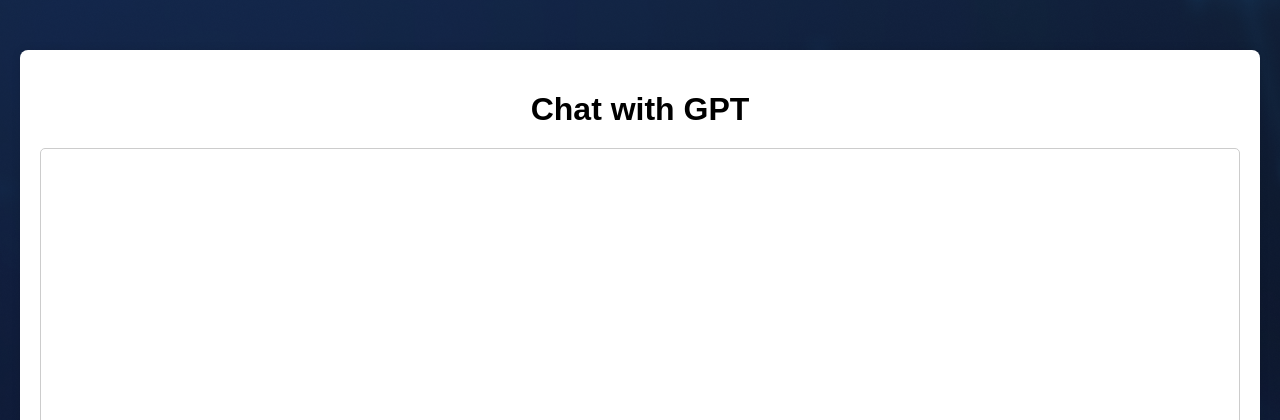
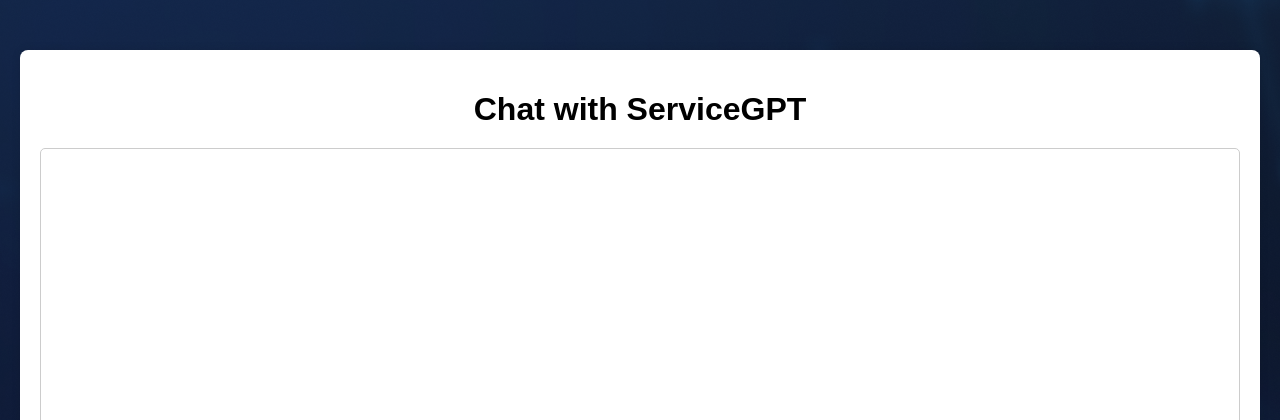
Before and after one commit to xue947441187/daasChart, a Flask app: page /chart in a window 1280 px wide. Shown: the top 420 px of the page. Run offline with Flask 3, Linux system fonts and the light colour scheme.

Commit message:
修改名称Chat with ServiceGPT

```diff
--- a/templates/chart.html
+++ b/templates/chart.html
@@ -3,7 +3,7 @@
 <head>
     <meta charset="UTF-8">
     <meta name="viewport" content="width=device-width, initial-scale=1.0">
-    <title>Chat with GPT</title>
+    <title>Chat with ServiceGPT</title>
     <style>
         body {
             font-family: Arial, sans-serif;
@@ -84,7 +84,7 @@
 </head>
 <body>
 <div class="container">
-    <h1>Chat with GPT</h1>
+    <h1>Chat with ServiceGPT</h1>
     <div class="chat-container" id="chat-container"></div>
     <div>
         <input type="text" id="user-input" placeholder="Type your message...">
```
